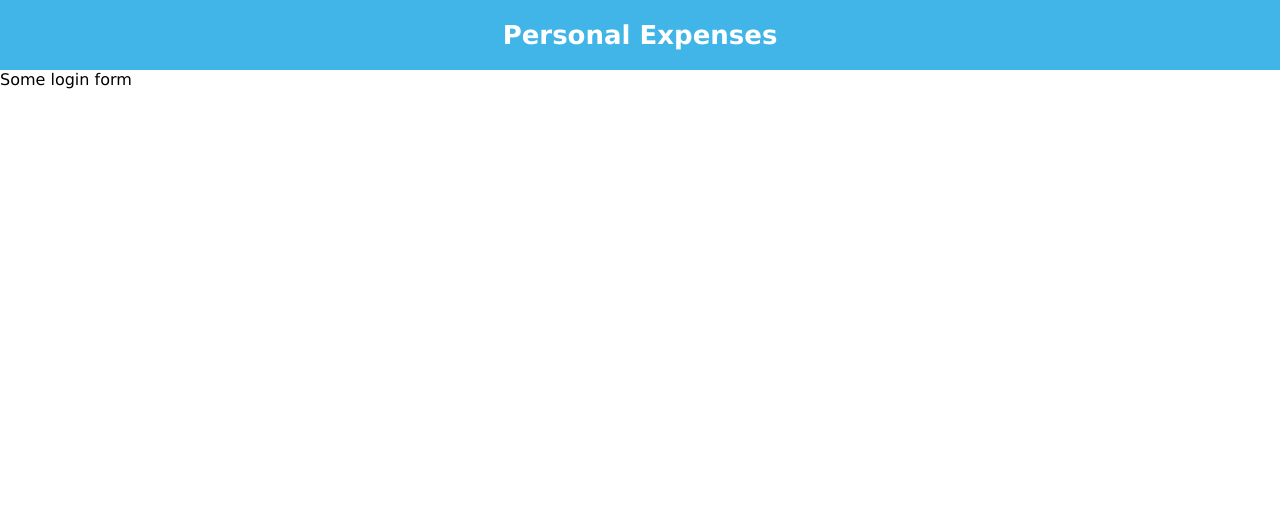
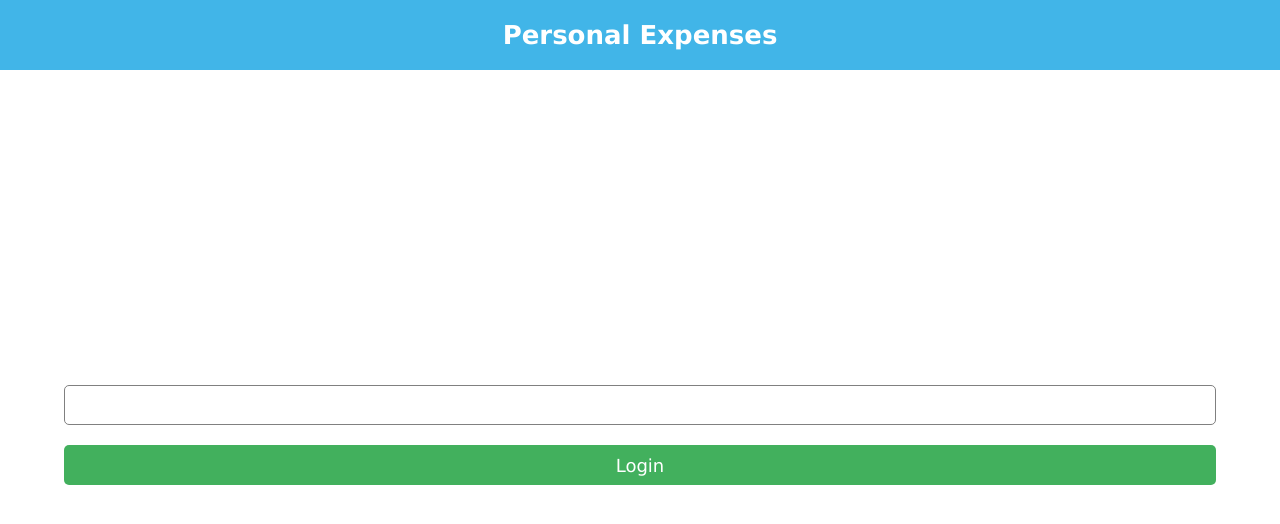
Before and after one commit to tadeuasarro/track-app, a React (Create React App) app: page / in a window 1280 px wide. Shown: the top 524 px of the page. Built offline with nearby package versions, Linux system fonts and the light colour scheme.

Commit message:
Finish first version of the login screen

```diff
--- a/src/components/app/App.js
+++ b/src/components/app/App.js
@@ -1,8 +1,9 @@
 import Navbar from '../navbar/Navbar';
 import Routes from '../../Routes';
+import './app.css';
 
 const App = () => (
-  <div>
+  <div className="app-container">
     <Navbar />
     <Routes />
   </div>
--- /dev/null
+++ b/src/components/app/app.css
@@ -0,0 +1,3 @@
+.app-container {
+  height: 100vh;
+}
--- a/src/components/login/Login.js
+++ b/src/components/login/Login.js
@@ -1,6 +1,11 @@
+import './login.css';
+
 const Login = () => (
-  <div>
-    Some login form
+  <div className="login-container">
+    <form className="login-form">
+      <input className="login-input" type="text" />
+      <button className="login-button" type="button">Login</button>
+    </form>
   </div>
 );
 
--- /dev/null
+++ b/src/components/login/login.css
@@ -0,0 +1,34 @@
+.login-container {
+  height: calc(100% - 70px);
+  display: flex;
+  justify-content: center;
+  align-items: center;
+}
+
+.login-form {
+  display: flex;
+  flex-direction: column;
+  align-items: center;
+  width: 100%;
+}
+
+.login-input,
+.login-button {
+  height: 40px;
+  width: 90%;
+  border-radius: 5px;
+}
+
+.login-input {
+  margin-bottom: 20px;
+  border: 1px solid grey;
+  padding: 10px;
+  font-size: large;
+}
+
+.login-button {
+  border: none;
+  background-color: #42b05d;
+  color: white;
+  font-size: large;
+}
--- a/src/components/navbar/navbar.css
+++ b/src/components/navbar/navbar.css
@@ -2,7 +2,8 @@
   background-color: #41b5e8;
   display: flex;
   justify-content: center;
-  padding: 20px;
+  align-items: center;
+  height: 70px;
   color: #fff;
   font-size: small;
 }
```
